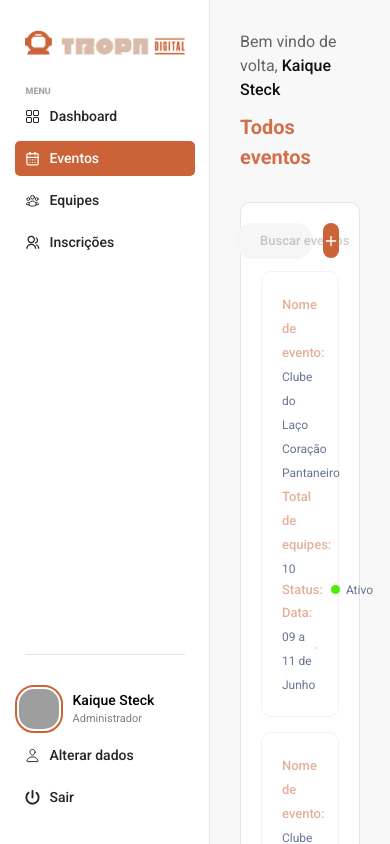
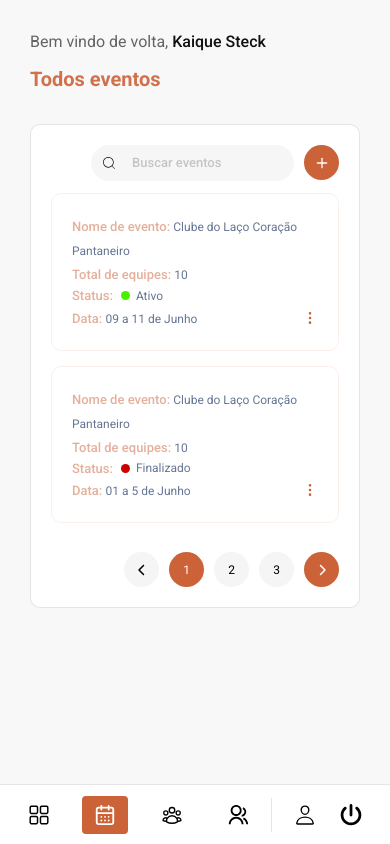
Before and after one commit to LucasMarmittCatarino/TropaDigital-FrontEnd-Test, a React (Vite) app: page /Events in a window 390 px wide. Built offline with nearby package versions, Linux system fonts and the light colour scheme; grey boxes are pictures that could not be loaded.

Commit message:
feat: added bottom navigator for mobile

```diff
--- /dev/null
+++ b/src/components/BottomBar/index.tsx
@@ -0,0 +1,50 @@
+import { NavLink } from "react-router-dom";
+import { RxDashboard } from "react-icons/rx";
+import { LuCalendarDays } from "react-icons/lu";
+import { HiOutlineUserGroup } from "react-icons/hi2";
+import { RiGroupLine } from "react-icons/ri";
+import { IoPersonOutline } from "react-icons/io5";
+import { FaPowerOff } from "react-icons/fa6";
+
+function BottomBar() {
+  const navItemClass = ({ isActive }: { isActive: boolean }) =>
+    `flex flex-col items-center justify-center px-3 py-2 rounded ${
+      isActive ? "checked-navbar text-[#CC6237]" : "hover-navbar text-black"
+    }`;
+
+  return (
+    <nav className="fixed bottom-0 left-0 w-full h-[60px] bg-white border-t border-black/10 flex items-center justify-between px-4 z-50">
+      {/* Grupo 1 - Ícones principais com espaçamento total */}
+      <div className="flex flex-1 justify-between">
+        <NavLink to="/Dashboard" className={navItemClass}>
+          <RxDashboard size={22} />
+        </NavLink>
+        <NavLink to="/Events" className={navItemClass}>
+          <LuCalendarDays size={22} />
+        </NavLink>
+        <NavLink to="/Teams" className={navItemClass}>
+          <HiOutlineUserGroup size={22} />
+        </NavLink>
+        <NavLink to="/Registration" className={navItemClass}>
+          <RiGroupLine size={22} />
+        </NavLink>
+      </div>
+
+      {/* Grupo 2 - Linha + ícones de usuário */}
+      <div className="flex items-center ml-[10px]">
+        {/* Linha separadora */}
+        <div className="w-[1px] h-[34px] bg-black/10 mr-[10px]" />
+
+        {/* Botões do usuário */}
+        <NavLink to="/UpdateProfile" className={navItemClass}>
+          <IoPersonOutline size={22} />
+        </NavLink>
+        <NavLink to="/" className={navItemClass}>
+          <FaPowerOff size={22} />
+        </NavLink>
+      </div>
+    </nav>
+  );
+}
+
+export default BottomBar;
--- /dev/null
+++ b/src/components/BottomBar/styles.css
@@ -0,0 +1,9 @@
+@import "tailwindcss";
+
+.checked-navbar {
+    @apply bg-[#CC6237] text-white
+}
+
+.default-navbar:hover:not(.checked-navbar) {
+  @apply bg-[#f3f4f6];
+}
--- a/src/layout/MainLayout.tsx
+++ b/src/layout/MainLayout.tsx
@@ -1,13 +1,22 @@
 import { Outlet } from "react-router-dom";
 import Sidebar from "../components/Sidebar";
+import BottomBar from "../components/BottomBar";
 
 export default function MainLayout() {
   return (
-    <div className="flex h-screen">
-      <Sidebar />
-      <main className="flex-1 bg-gray-100 overflow-y-auto">
+    <div className="flex flex-col h-screen">
+
+      <div className="hidden min-[560px]:flex">
+        <Sidebar />
+        <main className="flex-1 bg-gray-100 overflow-y-auto">
+          <Outlet />
+        </main>
+      </div>
+
+      <div className="flex-1 max-[560px]:flex hidden flex-col bg-gray-100 overflow-y-auto">
         <Outlet />
-      </main>
+        <BottomBar />
+      </div>
     </div>
   );
 }
```
